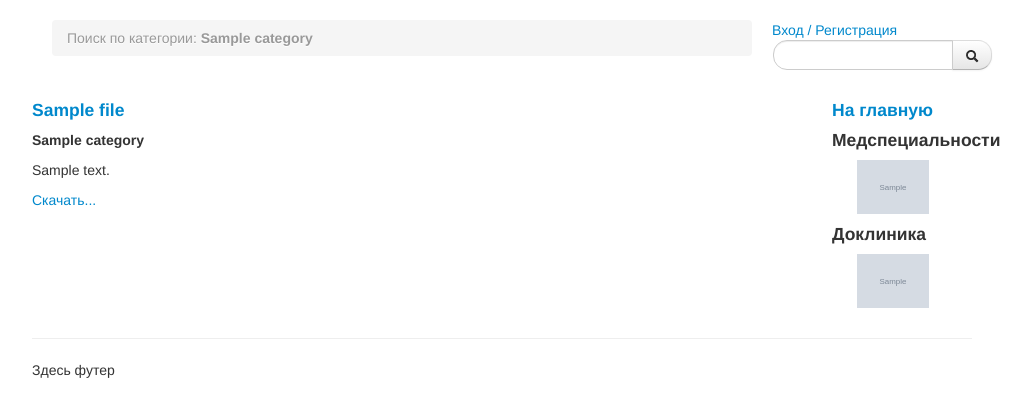
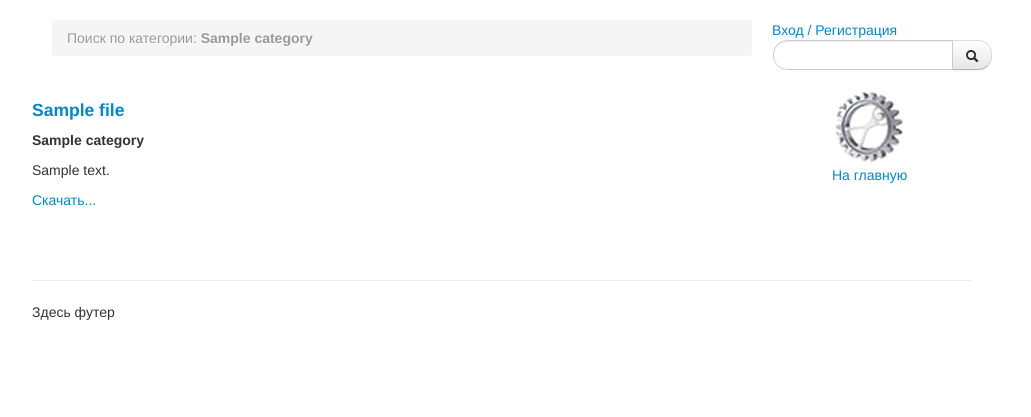
Before and after one commit to kpx13/dominanta, a Django app: template templates/archive_category.html in a window 1280 px wide. Shown: the top 417 px of the page, without its empty margins (118-1149 px from the left). Run offline with Django 3.2, Linux system fonts and the light colour scheme; the template is opened without the code that fills it: most values are stand-ins (such as "Sample title", 1, 10 or a date in 2020); grey boxes marked "Sample" are stand-in pictures.

Commit message:
иконки в архиве

```diff
--- a/dominanta/views.py
+++ b/dominanta/views.py
@@ -185,16 +185,12 @@ def archive_filetype_page(request, id):
     c = get_common_context(request)
     c['filetype'] = FileType.objects.get(id=id)
     c['files'] =  ArchiveFile.objects.filter(filetype=id)
-    c['medspec'] = Specialty.objects.get(slug='medspetsialnosti').get_children().filter(show=True).order_by('order')
-    c['dokl'] = Specialty.objects.get(slug='doklinika').get_children().filter(show=True).order_by('order')
     return render_to_response('archive_filetype.html', c, context_instance=RequestContext(request))
 
 def archive_category_page(request, id):
     c = get_common_context(request)
     c['category'] = Specialty.objects.get(id=id)
     c['files'] =  ArchiveFile.objects.filter(category=id)
-    c['medspec'] = Specialty.objects.get(slug='medspetsialnosti').get_children().filter(show=True).order_by('order')
-    c['dokl'] = Specialty.objects.get(slug='doklinika').get_children().filter(show=True).order_by('order')
     return render_to_response('archive_category.html', c, context_instance=RequestContext(request))
 
 """
--- a/templates/archive.html
+++ b/templates/archive.html
@@ -24,23 +24,7 @@
 
         <div class='span2'>
             {% block right_content %}
-                <h4><a href='/'>На главную</a></h4>
-                <h4>Медспециальности</h4>
-                <ul class="nav-left">
-
-                {% for item in medspec %}
-                    <li><a href='/archive/category/{{ item.id }}' data-toggle="tooltip" data-placement="right" title="{{ item.name }}"><img src='/media/{{ item.icon }}' alt='{{ item.name }}'  width="72" height="72" /></a></li>
-                {% endfor %}
-
-                </ul>
-                <h4>Доклиника</h4>
-                <ul class="nav-left">
-
-                {% for item in dokl %}
-                    <li><a href='/archive/category/{{ item.id }}' data-toggle="tooltip" data-placement="right" title="{{ item.name }}"><img src='/media/{{ item.icon }}' alt='{{ item.name }}'  width="72" height="72" /></a></li>
-                {% endfor %}
-
-                </ul>
+                <a href='/'><img src='/static/img/1.jpg' alt='На главную'  width="72" height="72" /><br />На главную</a>
             {% endblock %}
         </div>
 
```
